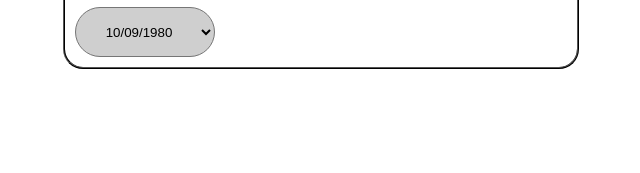
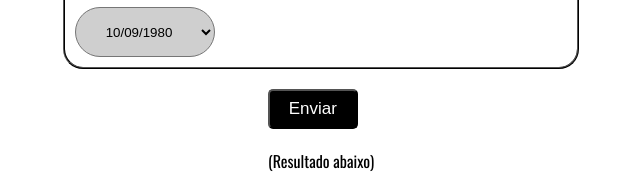
Before and after one commit to ErikAmorim13/linkin-park, a plain HTML site: page quizzes.html in a window 1280 px wide. Shown: the part 5232-5405 px from the top of the page, without its empty margins (319-959 px from the left). Before the commit the page ends 5301 px from the top, so only its background shows below. Drawn offline with nearby package versions, Linux system fonts and the light colour scheme.

Commit message:
Tela de Quiz completa com função js

```diff
--- a/quizzes.css
+++ b/quizzes.css
@@ -109,3 +109,18 @@ body{
 .sub{
     font-size: 18px;
 }
+
+.button button{
+    display: flex;
+    justify-content: center;
+    align-items: center;
+    flex-direction: column;
+    height: 40px;
+    width: 90px;
+    border-radius: 5px;
+    background-color: black;
+    color: white;
+    margin-top: 20px;
+    margin-bottom: 20px;
+    font-size: 17px;
+}
--- a/quizzes.html
+++ b/quizzes.html
@@ -36,12 +36,12 @@
         </div>
     </header>
 
-    <div class="content">
+    <div class="content" id="content">
 
         <h1>AGORA É A SUA VEZ!</h1>
         <p class="sub">Hora de descobrir se você é um verdadeiro soldier de carteirinha!</p>
 
-        <div class="form">
+        <div class="form" id="form1">
             <div class="question">
                 <img src="https://i.pinimg.com/originals/6f/11/a1/6f11a19441df822310912e37fd86e17e.jpg">
 
@@ -59,7 +59,7 @@
             </div>
         </div>
 
-        <div class="form">
+        <div class="form" id="form2">
             <div class="question">
                 <img src="https://www.revolvermag.com/sites/default/files/media/images/article/linkinparkrockamring.jpeg">
 
@@ -77,7 +77,7 @@
             </div>
         </div>
 
-        <div class="form">
+        <div class="form" id="form3">
             <div class="question">
                 <img src="https://static.thousandwonders.net/Lincoln.Park.original.17575.jpg">
 
@@ -95,7 +95,7 @@
             </div>
         </div>
 
-        <div class="form">
+        <div class="form" id="form4">
             <div class="question">
                 <img src="https://assets.entrepreneur.com/content/3x2/2000/20180125180430-youtube.jpeg">
 
@@ -113,7 +113,7 @@
             </div>
         </div>
 
-        <div class="form">
+        <div class="form" id="form5">
             <div class="question">
                 <img src="https://cutewallpaper.org/21/push-wallpaper/Free-download-Linkin-Park-Pushing-Me-Away-Road-to-Revolution-.jpg">
 
@@ -131,7 +131,7 @@
             </div>
         </div>
 
-        <div class="form">
+        <div class="form" id="form6">
             <div class="question">
                 <img src="https://wallpapercave.com/wp/wp10609268.jpg">
 
@@ -149,7 +149,7 @@
             </div>
         </div>
 
-        <div class="form">
+        <div class="form" id="form7">
             <div class="question">
                 <img src="images/jayz.jpg">
 
@@ -167,7 +167,7 @@
             </div>
         </div>
 
-        <div class="form">
+        <div class="form" id="form8">
             <div class="question">
                 <img src="https://i.ytimg.com/vi/eVTXPUF4Oz4/maxresdefault.jpg">
 
@@ -185,7 +185,7 @@
             </div>
         </div>
 
-        <div class="form">
+        <div class="form" id="form9">
             <div class="question">
                 <img src="https://i.pinimg.com/originals/d4/1f/be/d41fbe38db7c4f472dbff25749307ccf.jpg">
 
@@ -203,7 +203,7 @@
             </div>
         </div>
 
-        <div class="form">
+        <div class="form" id="form10">
             <div class="question">
                 <img src="https://i.pinimg.com/736x/d5/af/43/d5af434b2fe1eae1f78bd7f27e0453ab.jpg">
 
@@ -221,6 +221,10 @@
             </div>
         </div>
 
+        <div class="button">
+            <button onclick="checar()">Enviar</button>(Resultado abaixo)
+        </div>
+
     </div>
 
 
@@ -230,9 +234,115 @@
 <script>
     function checar(){
         var questao1 = slt_options1.value
+        var questao2 = slt_options2.value
+        var questao3 = slt_options3.value
+        var questao4 = slt_options4.value
+        var questao5 = slt_options5.value
+        var questao6 = slt_options6.value
+        var questao7 = slt_options7.value
+        var questao8 = slt_options8.value
+        var questao9 = slt_options9.value
+        var questao10 = slt_options10.value
+        var certo = 0
+        var errado = 0
+        var porcAcerto = 0
 
         if(questao1 == 2){
-            alert('Certa resposta!')
+            form1.style.border = "solid 3px greenyellow"
+            certo++
+        }else{
+            form1.style.border = "solid 3px red"
+            errado++
+        }
+
+        if(questao2 == 4){
+            form2.style.border = "solid 3px greenyellow"
+            certo++
+        }else{
+            form2.style.border = "solid 3px red"
+            errado++
+        }
+
+        if(questao3 == 1){
+            form3.style.border = "solid 3px greenyellow"
+            certo++
+        }else{
+            form4.style.border = "solid 3px red"
+            errado++
+        }
+
+        if(questao4 == 2){
+            form4.style.border = "solid 3px greenyellow"
+            certo++
+        }else{
+            form4.style.border = "solid 3px red"
+            errado++
+        }
+
+        if(questao5 == 1){
+            form5.style.border = "solid 3px greenyellow"
+            certo++
+        }else{
+            form5.style.border = "solid 3px red"
+            errado++
+        }
+
+        if(questao6 == 1 || questao6 == 3){
+            form6.style.border = "solid 3px greenyellow"
+            certo++
+        }else{
+            form6.style.border = "solid 3px red"
+            errado++
+        }
+
+        if(questao7 == 4){
+            form7.style.border = "solid 3px greenyellow"
+            certo++
+        }else{
+            form7.style.border = "solid 3px red"
+            errado++
+        }
+
+        if(questao8 == 2){
+            form8.style.border = "solid 3px greenyellow"
+            certo++
+        }else{
+            form8.style.border = "solid 3px red"
+            errado++
+        }
+
+        if(questao9 == 3){
+            form9.style.border = "solid 3px greenyellow"
+            certo++
+        }else{
+            form9.style.border = "solid 3px red"
+            errado++
+        }
+
+        if(questao10 == 2){
+            form10.style.border = "solid 3px greenyellow"
+            certo++
+        }else{
+            form10.style.border = "solid 3px red"
+            errado++
+        }
+
+        porcAcerto = (certo/10) * 100
+        content.innerHTML +=
+        `
+        <h1 id="result">Você acertou ${porcAcerto.toFixed(0)}%</h1>
+        <p class="sub">Acertou ${certo} de 10</p>
+        <p class="sub">Errou ${errado}</p>
+        `
+
+        if(porcAcerto >= 80){
+            content.innerHTML += `<br> <p class="sub">Uau! Você é digno de ser um soldier!</p><br>`
+        }else if(porcAcerto >= 60){
+            content.innerHTML += `<br> <p class="sub">Você sabe, mas não tudo! Está próximo de se tornar um soldier</p><br>`
+        }else if(porcAcerto >= 40){
+            content.innerHTML += `<br> <p class="sub">Você precisa se aprofundar um pouco mais</p><br>`
+        }else{
+            content.innerHTML += `<br> <p class="sub">Você é um fã recente, que tal ler um dos nossos artigos e tentar novamente?</p><br>`
         }
     }
 </script>
```
Also changed, not shown: images/Peppa-Pig.webp (added).
